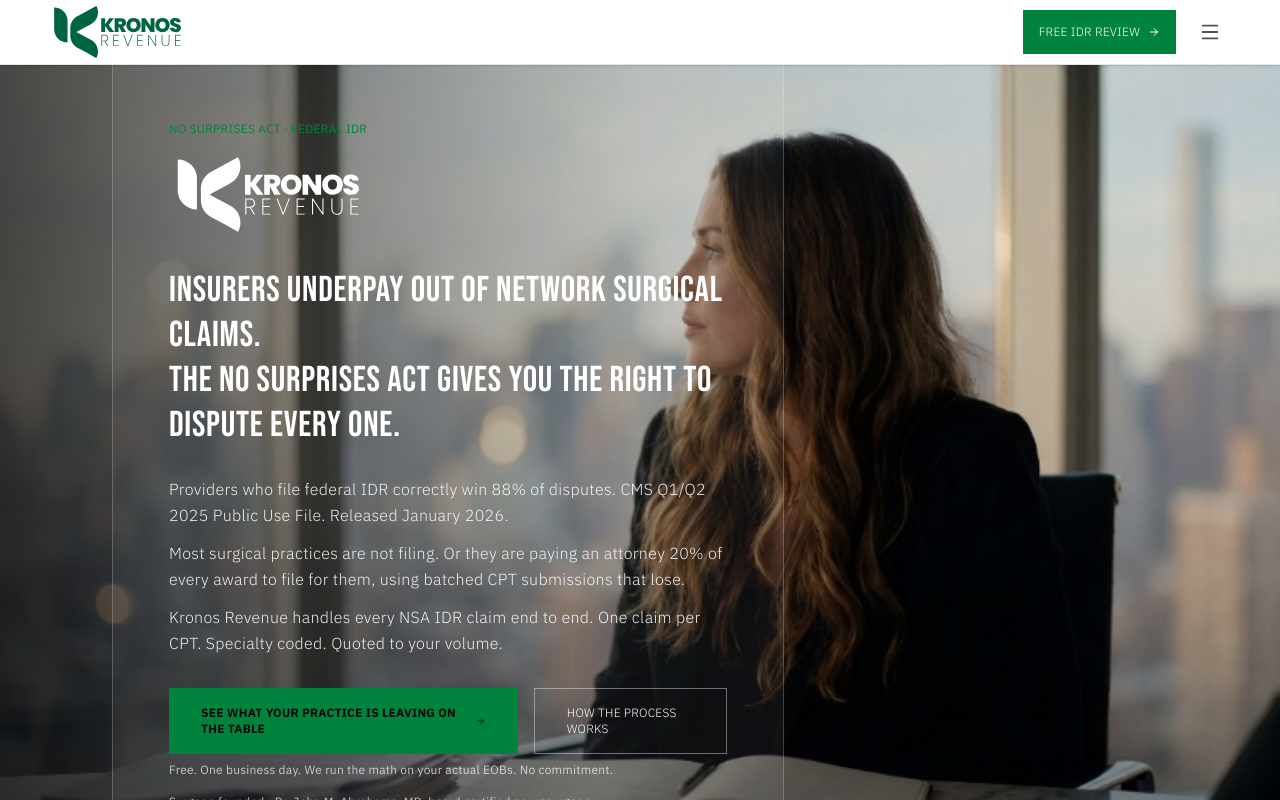
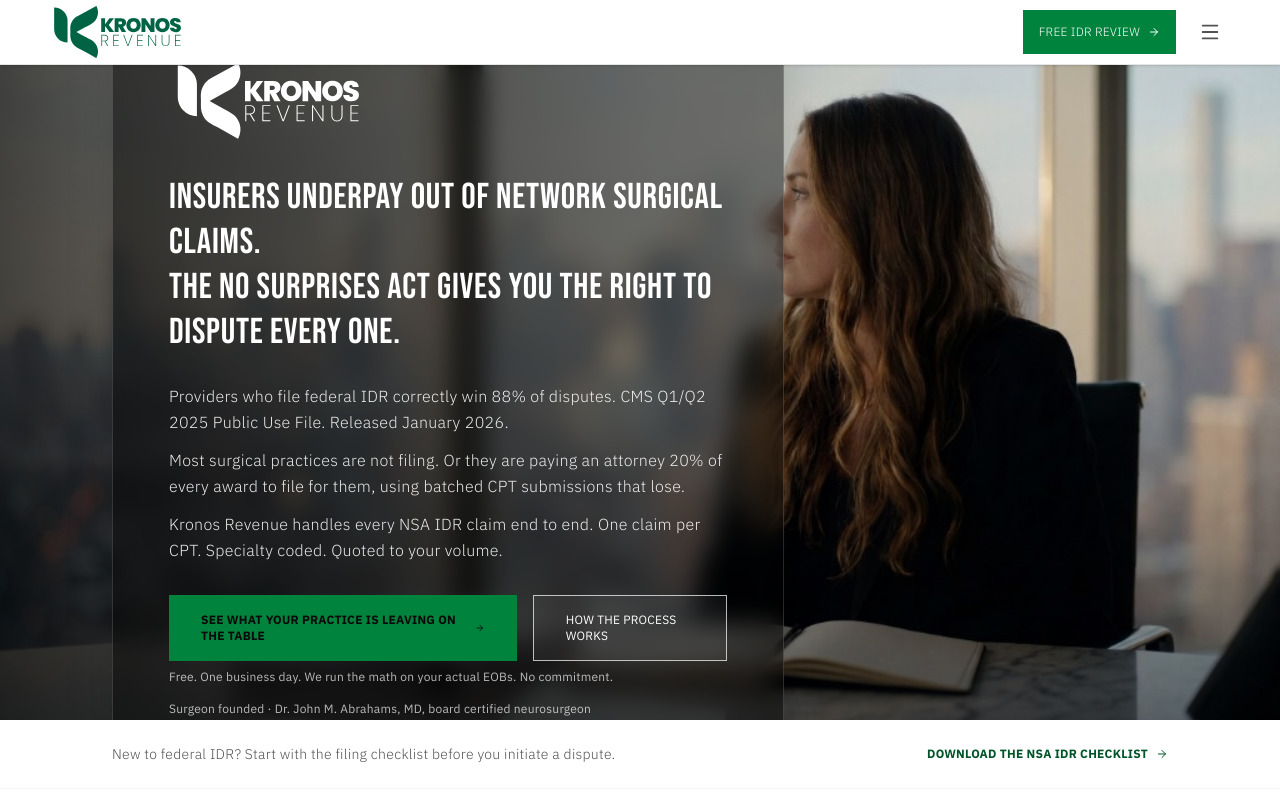
Before and after one commit to rocket-creative/kronos-rev, a Next.js app: page / in a window 1280 px wide. Shown: the top 800 px of the page. Built offline with nearby package versions, Linux system fonts and the light colour scheme.

Commit message:
032_update_hero-height-and-cta-contrast
Co-authored-by: Cursor <cursoragent@cursor.com>

```diff
--- a/app/HomePageContent.tsx
+++ b/app/HomePageContent.tsx
@@ -30,7 +30,7 @@ export default function HomePageContent() {
     <>
       <section
         ref={heroRef}
-        className="relative min-h-dvh overflow-hidden pt-safe-top bg-kronos-bg"
+        className="relative min-h-dvh lg:min-h-[640px] lg:h-[82vh] lg:max-h-[760px] overflow-hidden pt-safe-top bg-kronos-bg"
         aria-labelledby="hero-heading"
       >
         <div data-hero-image className="absolute inset-0" aria-hidden="true">
@@ -52,9 +52,9 @@ export default function HomePageContent() {
           aria-hidden="true"
         />
 
-        <div className="relative z-10 min-h-dvh flex items-center">
+        <div className="relative z-10 min-h-dvh lg:min-h-0 lg:h-full flex items-center">
           <div className="w-full max-w-6xl mx-auto px-5 sm:px-8 lg:px-12 py-24 lg:py-0">
-            <div className="bg-white/5 border border-white/20 p-8 sm:p-10 lg:p-14 max-w-2xl">
+            <div className="bg-black/45 backdrop-blur-md border border-white/15 p-8 sm:p-10 lg:p-14 max-w-2xl shadow-2xl">
               <div data-hero-eyebrow className="mb-6 sm:mb-8">
                 <p className="font-body text-xs text-kronos-cyan uppercase tracking-widest mb-4">
                   No Surprises Act · Federal IDR
@@ -98,7 +98,7 @@ export default function HomePageContent() {
                 </Link>
                 <Link
                   href={CTA.howWeWork.href}
-                  className="inline-flex items-center justify-center gap-3 border border-white/40 text-white py-3 sm:py-4 px-6 sm:px-8 uppercase tracking-widest text-xs font-light hover:bg-white/10 transition-all focus:outline-none focus-visible:ring-2 focus-visible:ring-white min-h-[48px]"
+                  className="inline-flex items-center justify-center gap-3 border border-white/70 bg-white/5 text-white py-3 sm:py-4 px-6 sm:px-8 uppercase tracking-widest text-xs font-normal hover:bg-white/15 transition-all focus:outline-none focus-visible:ring-2 focus-visible:ring-white min-h-[48px]"
                   aria-label={CTA.howWeWork.ariaLabel}
                 >
                   {CTA.howWeWork.label}
```
